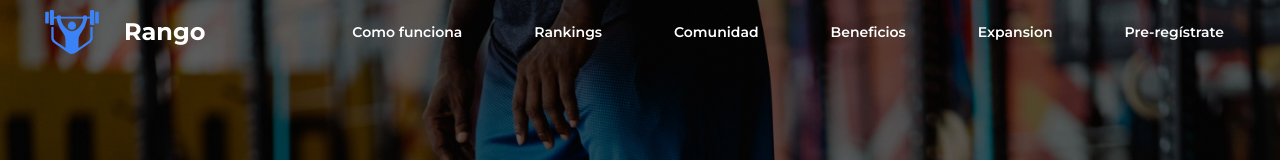
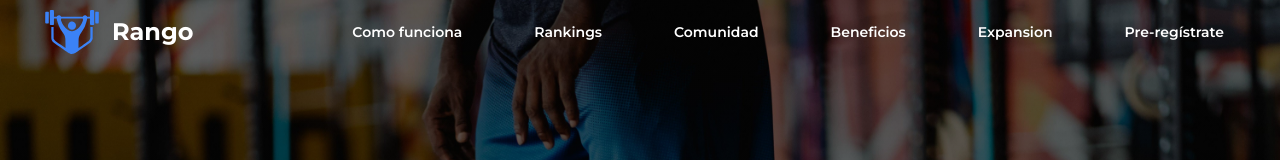
Before and after one commit to juandda0/Rango, a React (Vite) app: page / in a window 1280 px wide. Shown: the top 160 px of the page. Built offline with nearby package versions, Linux system fonts and the light colour scheme.

Commit message:
gap changed

```diff
--- a/src/features/landing/components/Nav.tsx
+++ b/src/features/landing/components/Nav.tsx
@@ -46,7 +46,7 @@ export default function Nav() {
       <div className="px-4 sm:px-6 lg:px-8">
         <nav className="flex items-center justify-between h-16" role="navigation">
           {/* Logo */}
-          <a href="#home" className="flex items-center gap-2 sm:gap-3 text-black no-underline" aria-label="Rango - ir al inicio">
+          <a href="#home" className="flex items-center text-black no-underline" aria-label="Rango - ir al inicio">
             <img src={Logo} alt="Rango Logo" className="w-12 sm:w-20 h-auto" />
             <span className={`font-bold text-xl sm:text-2xl transition-colors duration-300 ${scrolled ? "text-black" : "text-white"}`}>Rango</span>
           </a>
```
